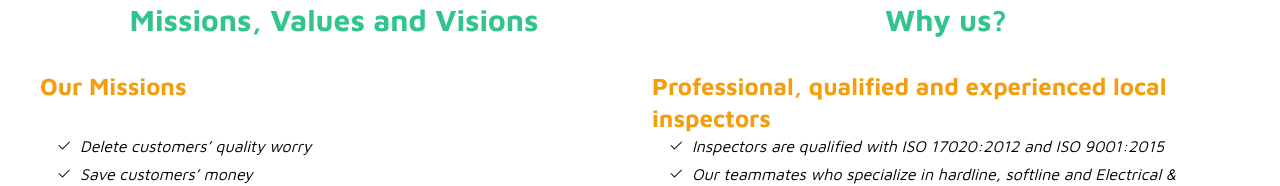
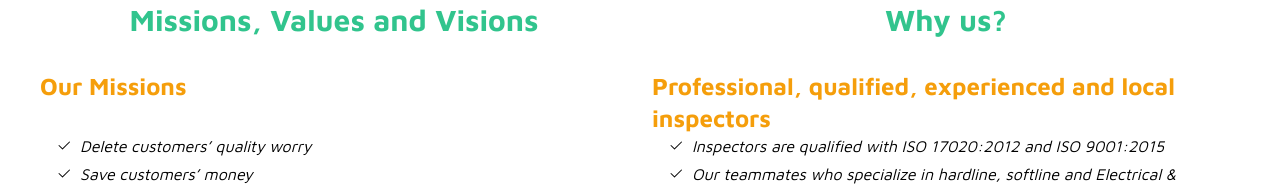
Before and after one commit to arlandme/vni-front_client, a React (Create React App) app: page /about in a window 1280 px wide. Shown: the part 433-619 px from the top of the page. Built offline with nearby package versions, Linux system fonts and the light colour scheme; no server answers.

Commit message:
push 13/21

```diff
--- a/src/components/About/Achieve.jsx
+++ b/src/components/About/Achieve.jsx
@@ -23,7 +23,7 @@ export default function Achieve() {
             </div>
             <div className='w-1/2'>
               <div className='font-bold text-2xl text-amber-500'>
-                Professional, qualified and experienced local inspectors
+                Professional, qualified, experienced and local inspectors
               </div>
             </div>
           </div>
```
